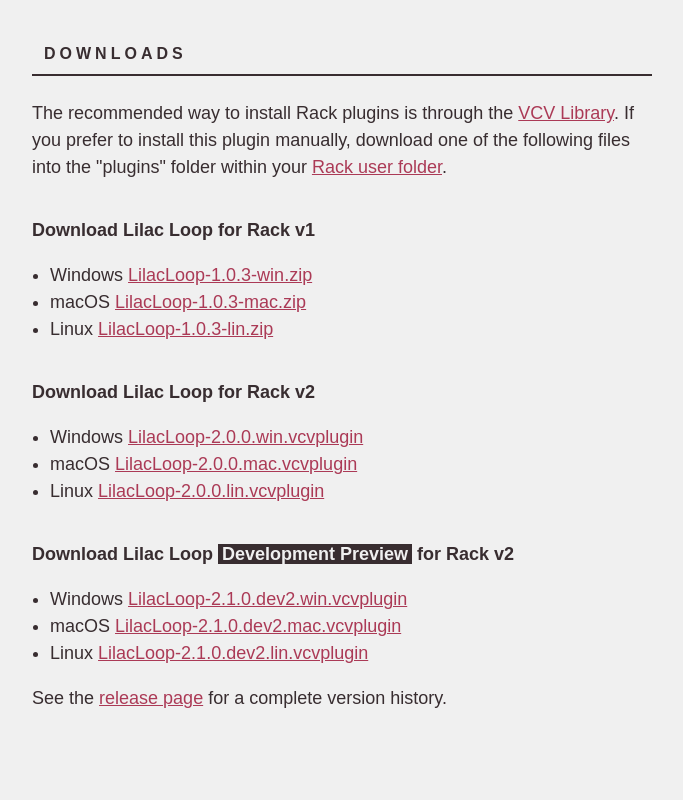
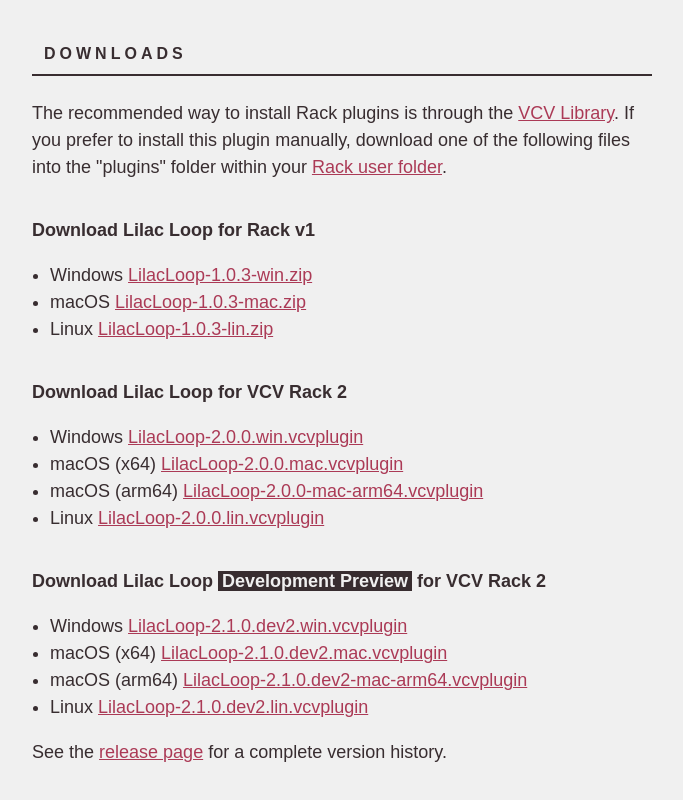
Before and after one commit to grough/lilac-loop-vcv, a plain HTML site: page index.html in a window 1280 px wide. Shown: the part 3586-4386 px from the top of the page, without its empty margins (298-981 px from the left). Before the commit the page ends 4346 px from the top, so only its background shows below. Drawn offline with Linux system fonts and the light colour scheme.

Commit message:
Add arm64 download links

```diff
--- a/index.html
+++ b/index.html
@@ -364,7 +364,7 @@
         </li>
       </ul>
 
-      <h3>Download Lilac Loop for Rack v2</h3>
+      <h3>Download Lilac Loop for VCV Rack 2</h3>
 
       <ul>
         <li>
@@ -375,10 +375,17 @@
           >
         </li>
         <li>
-          macOS
+          macOS (x64)
           <a
             href="https://github.com/grough/lilac-loop-vcv/releases/download/v2.0.0/LilacLoop-2.0.0-mac.vcvplugin"
             >LilacLoop-2.0.0.mac.vcvplugin</a
+          >
+        </li>
+        <li>
+          macOS (arm64)
+          <a
+            href="https://github.com/grough/lilac-loop-vcv/releases/download/v2.0.0/LilacLoop-2.0.0-mac-arm64.vcvplugin"
+            >LilacLoop-2.0.0-mac-arm64.vcvplugin</a
           >
         </li>
         <li>
@@ -389,7 +396,8 @@
           >
         </li>
       </ul>
-      <h3>Download Lilac Loop <em>Development Preview</em> for Rack v2</h3>
+
+      <h3>Download Lilac Loop <em>Development Preview</em> for VCV Rack 2</h3>
 
       <ul>
         <li>
@@ -400,10 +408,17 @@
           >
         </li>
         <li>
-          macOS
+          macOS (x64)
           <a
             href="https://github.com/grough/lilac-loop-vcv/releases/download/v2.1.0.dev2/LilacLoop-2.1.0.dev2-mac.vcvplugin"
             >LilacLoop-2.1.0.dev2.mac.vcvplugin</a
+          >
+        </li>
+        <li>
+          macOS (arm64)
+          <a
+            href="https://github.com/grough/lilac-loop-vcv/releases/download/v2.1.0.dev2/LilacLoop-2.1.0.dev2-mac-arm64.vcvplugin"
+            >LilacLoop-2.1.0.dev2-mac-arm64.vcvplugin</a
           >
         </li>
         <li>
```
